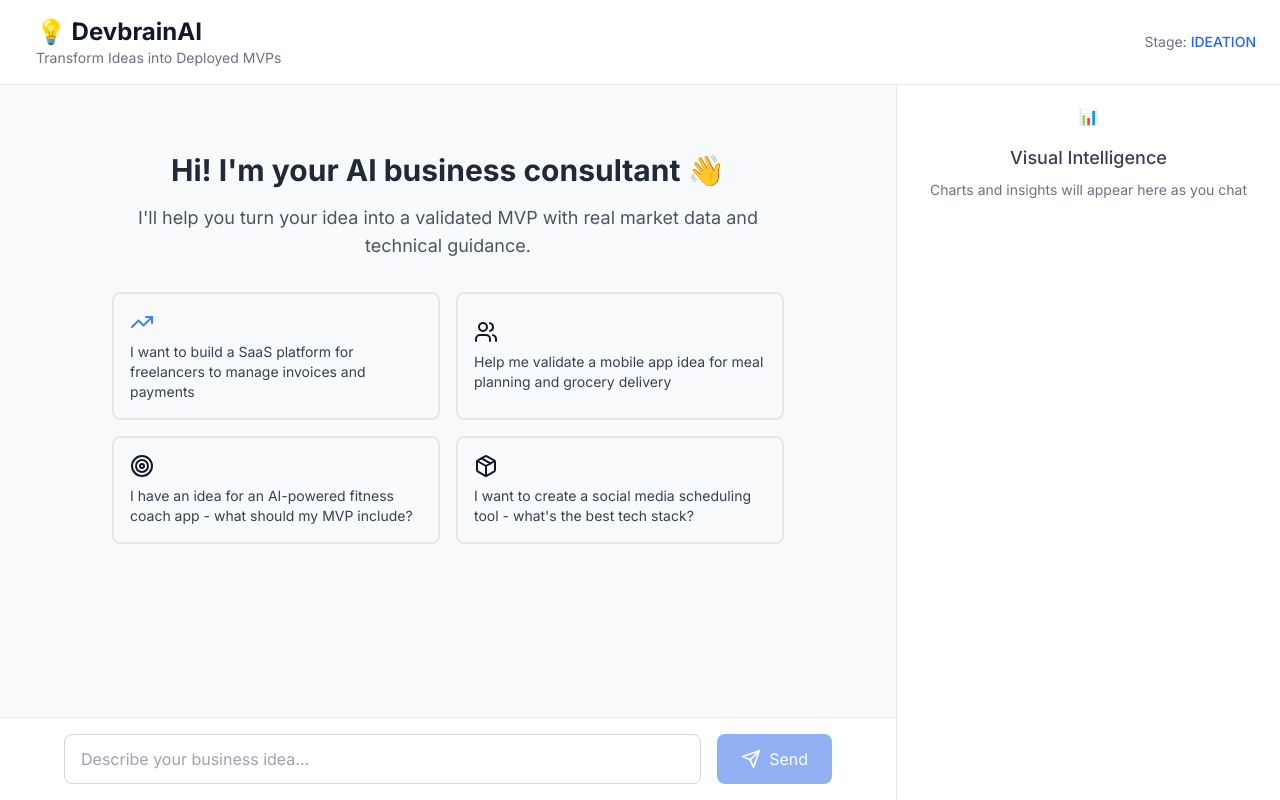
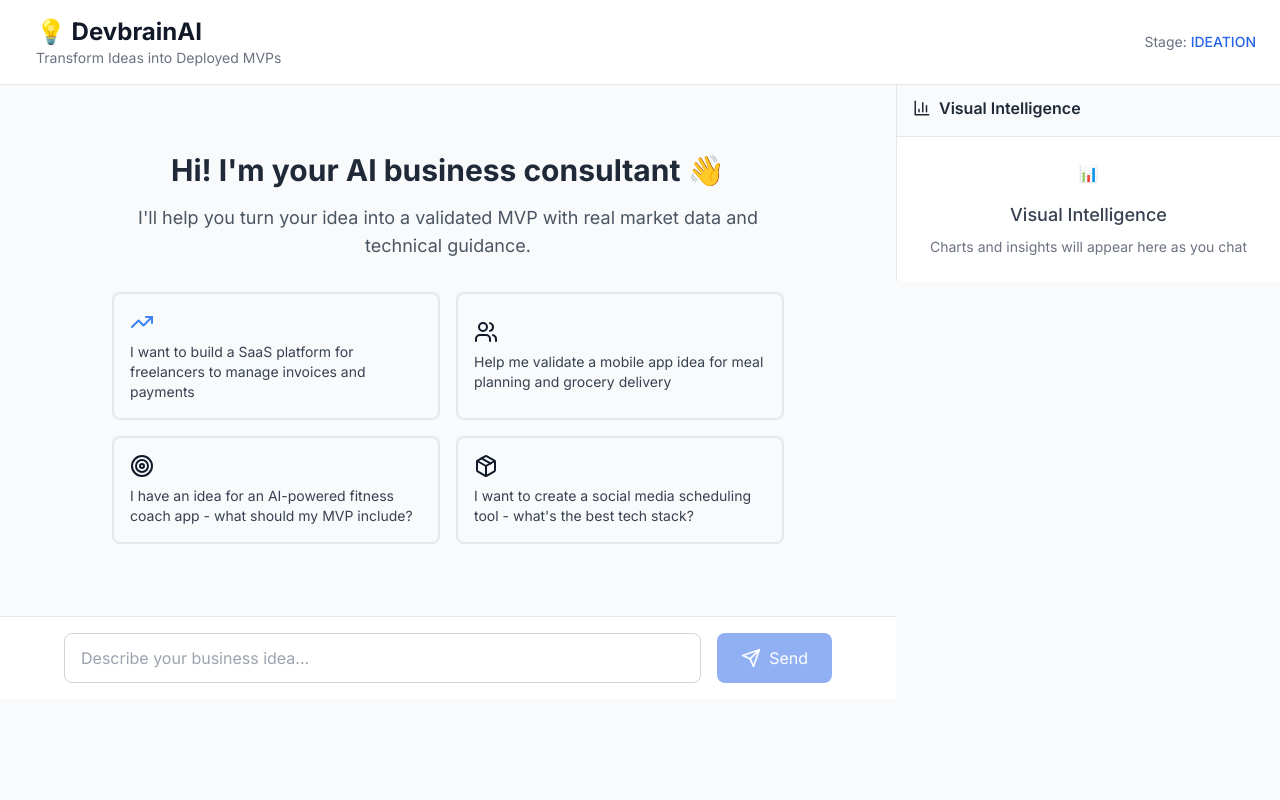
Before and after one commit to bilal-bim/devbrain-ai, a React (Vite) app in the folder frontend/: page / in a window 1280 px wide. Built offline with nearby package versions, Linux system fonts and the light colour scheme.

Commit message:
Make Visual Intelligence panel independently scrollable with fixed header and proper layout

```diff
--- a/frontend/src/DevbrainAppResponsive.tsx
+++ b/frontend/src/DevbrainAppResponsive.tsx
@@ -509,11 +509,11 @@ export default function DevbrainAppResponsive() {
       {/* Main Content */}
       <div className="flex-1 flex relative pt-16 md:pt-20">
         {/* Desktop Layout - Side by Side */}
-        <div className="hidden md:flex w-full">
+        <div className="hidden md:flex w-full h-full">
           {/* Chat Area */}
-          <div className="flex-1 flex flex-col">
+          <div className="flex-1 flex flex-col h-full">
             {/* Messages */}
-            <div className="flex-1 overflow-y-auto p-6">
+            <div className="flex-1 overflow-y-auto p-6" style={{ height: 'calc(100vh - 140px)' }}>
               {messages.length === 0 ? (
                 <div className="max-w-2xl mx-auto text-center py-12">
                   <h2 className="text-3xl font-bold text-gray-800 mb-4">
@@ -586,7 +586,7 @@ export default function DevbrainAppResponsive() {
             </div>
 
             {/* Input Area */}
-            <div className="border-t border-gray-200 bg-white p-4">
+            <div className="flex-shrink-0 border-t border-gray-200 bg-white p-4">
               <div className="max-w-3xl mx-auto flex space-x-4">
                 <input
                   type="text"
@@ -610,11 +610,19 @@ export default function DevbrainAppResponsive() {
           </div>
 
           {/* Visual Intelligence Panel */}
-          <div className="w-96 bg-white border-l border-gray-200 overflow-y-auto">
-            <SimpleVisualization
-              projectState={projectState}
-              messages={messages}
-            />
+          <div className="w-96 bg-white border-l border-gray-200 flex flex-col h-full">
+            <div className="flex-shrink-0 p-4 border-b border-gray-200 bg-gray-50">
+              <h3 className="font-semibold text-gray-800 flex items-center space-x-2">
+                <BarChart3 size={18} />
+                <span>Visual Intelligence</span>
+              </h3>
+            </div>
+            <div className="flex-1 overflow-y-auto" style={{ height: 'calc(100vh - 160px)' }}>
+              <SimpleVisualization
+                projectState={projectState}
+                messages={messages}
+              />
+            </div>
           </div>
         </div>
 
```
